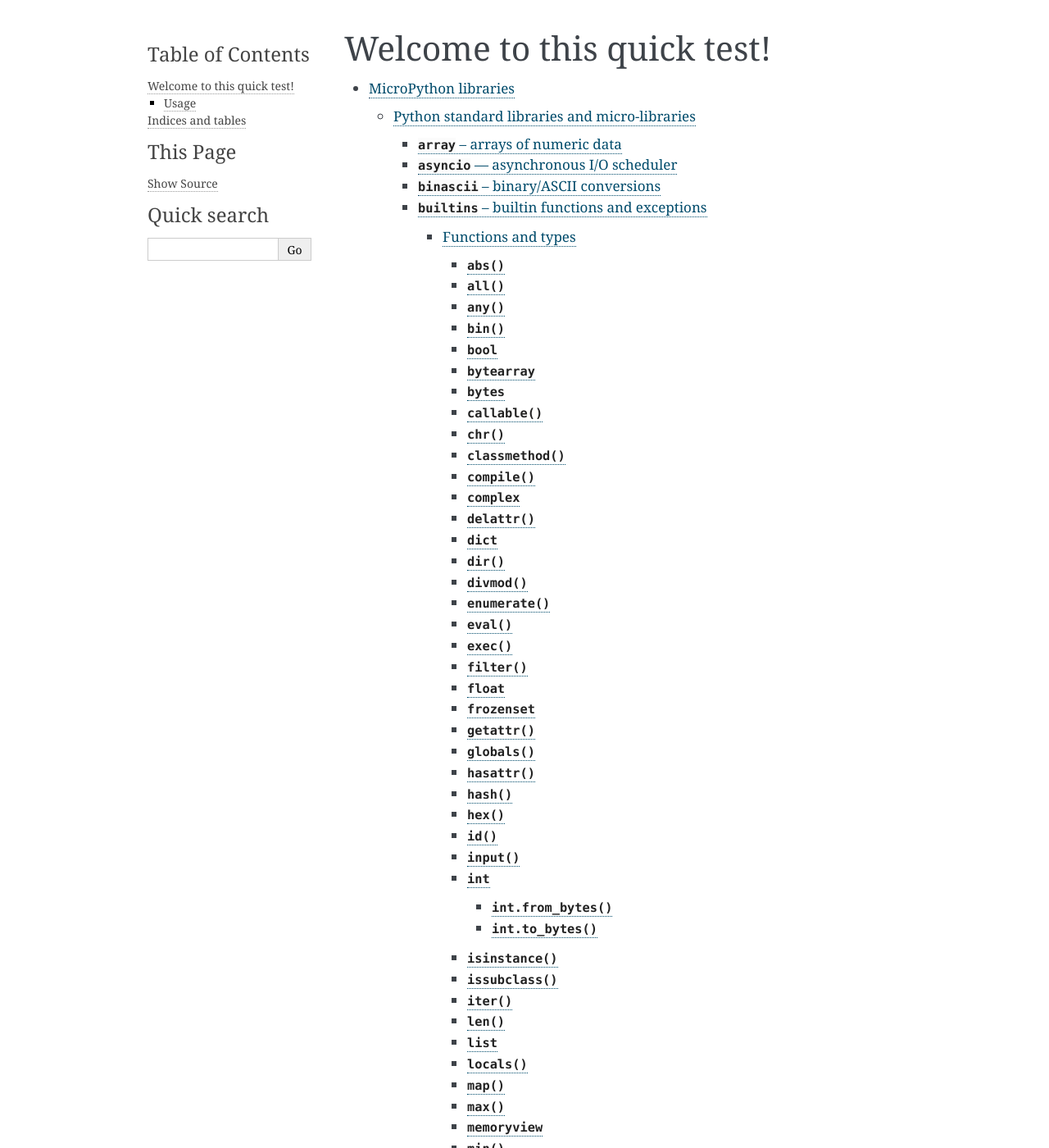
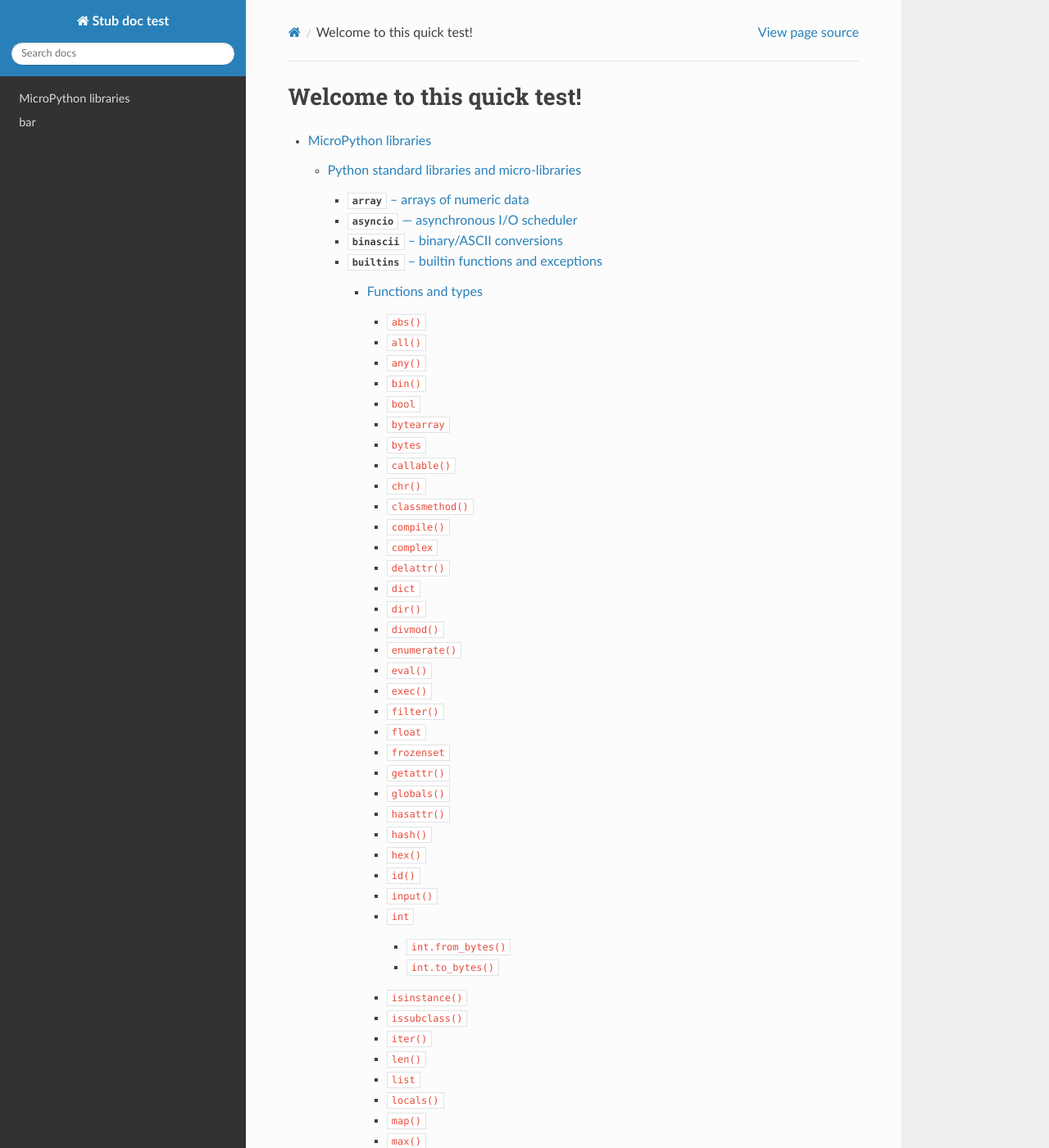
Before and after one commit to Josverl/autodoc201, a Sphinx documentation site: the page built from docs/index.rst, in a window 1280 px wide and 1400 px high. Shown: the whole window at 82% size. Built offline with Sphinx 7.4.7 and the Read the Docs theme 2.0.0, drawn with Linux system fonts in a browser that asks for light colours; pages that are not in the unit, such as notebooks, are missing from menus; some of the changed text lies outside the part shown.

Commit message:
chore: Update build folder name to 'build', use rtd theme
Signed-off-by: Jos Verlinde <Jos.Verlinde@microsoft.com>

```diff
--- a/docs/conf.py
+++ b/docs/conf.py
@@ -41,7 +41,8 @@
 # -- Options for HTML output -------------------------------------------------
 # https://www.sphinx-doc.org/en/master/usage/configuration.html#options-for-html-output
 
-html_theme = "alabaster"
+# html_theme = "alabaster"
+html_theme = "sphinx_rtd_theme"
 html_static_path = ["_static"]
 # -----------------------------------------------------------------------------
 # Configuration for intersphinx: refer to the Python standard library.
@@ -61,12 +62,12 @@
 autoapi_options = [
     "members",
     "undoc-members",
-    # "inherited-members", # Display children of an object that have been inherited from a base class.
     "private-members",  # _foo
     "special-members",  # __foo
     "show-inheritance",  # Display a list of base classes below the class signature.
     "show-module-summary",  # include autosummary directives in generated module documentation
     "noindex",
+    # "inherited-members", # Display children of an object that have been inherited from a base class.
     # "imported-members", $# For objects imported into a package, display objects imported from the same top level package or module.
     # This option does not effect objects imported into a module.
 ]
--- a/requirements.txt
+++ b/docs/requirements.txt
@@ -1,6 +1,7 @@
 
 sphinx
 sphinx-autoapi
+sphinx-rtd-theme
 
 #html post processing
 beautifulsoup4
```
Also changed, not shown: 3 other files.
